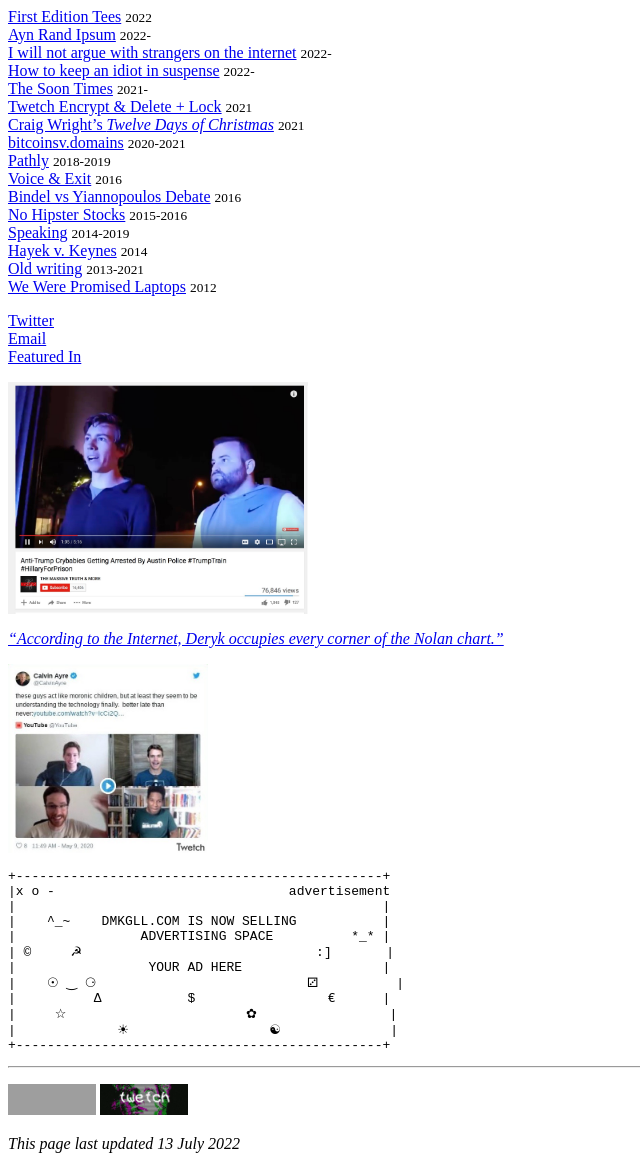
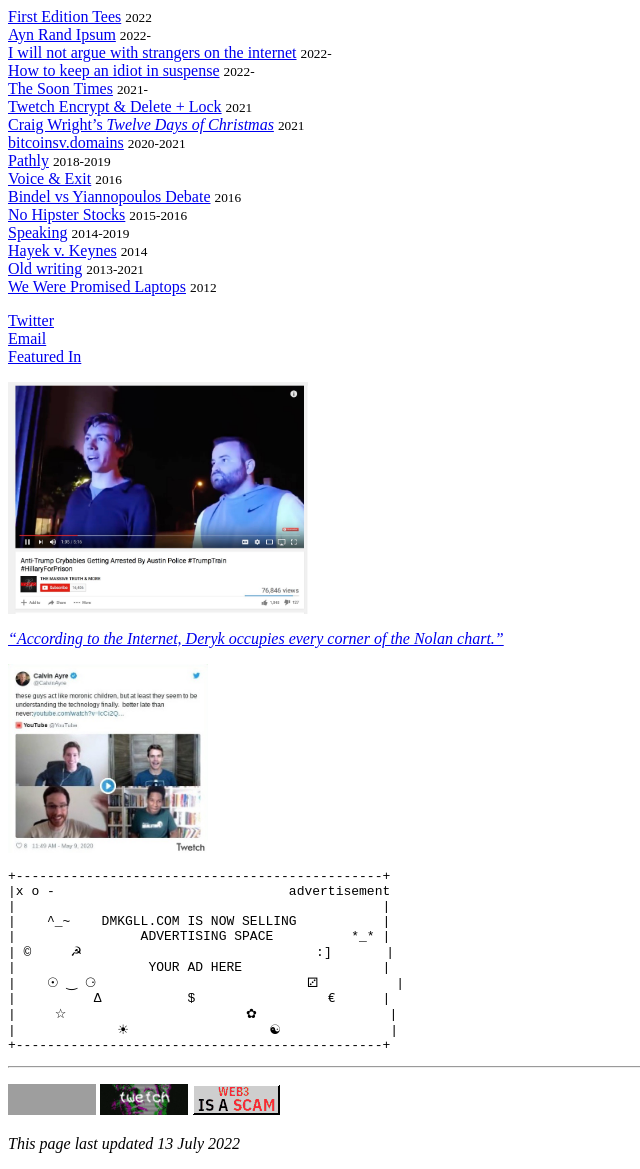
Before and after one commit to dmkgll/dmkgll, a Jekyll site: the page built from index.md, in a window 1280 px wide. Shown: the whole page, without its empty margins (0-640 px from the left). Built offline with Jekyll 4.4.1, drawn with Linux system fonts in a browser that asks for light colours; grey boxes are pictures that could not be loaded.

Commit message:
Update index.md

```diff
--- a/index.md
+++ b/index.md
@@ -62,6 +62,10 @@
 <p>
 		<a href="https://validator.w3.org/check?uri=https://www.lolwut.info/index.html"><img src="https://anlucas.neocities.org/anow.gif" width="88" height="31" alt="Valid HTML 4.01 Strict" title="Valid HTML 4.01 Strict"></a>
 
-<a href="https://twet.ch/inv/400a1db9"><img src="/assets/twetch.gif" width="88" height="31" alt="Valid HTML 4.01 Strict" title="Valid HTML 4.01 Strict"></a></p>
+<a href="https://twet.ch/inv/400a1db9"><img src="/assets/twetch.gif" width="88" height="31" alt="Valid HTML 4.01 Strict" title="Valid HTML 4.01 Strict"></a>
+
+	<a href="https://twet.ch/inv/400a1db9"><img src="/assets/notoweb3.gif" width="88" height="31" alt="Valid HTML 4.01 Strict" title="Valid HTML 4.01 Strict"></a>
+
+</p>
 
 *This page last updated 13 July 2022*
```
